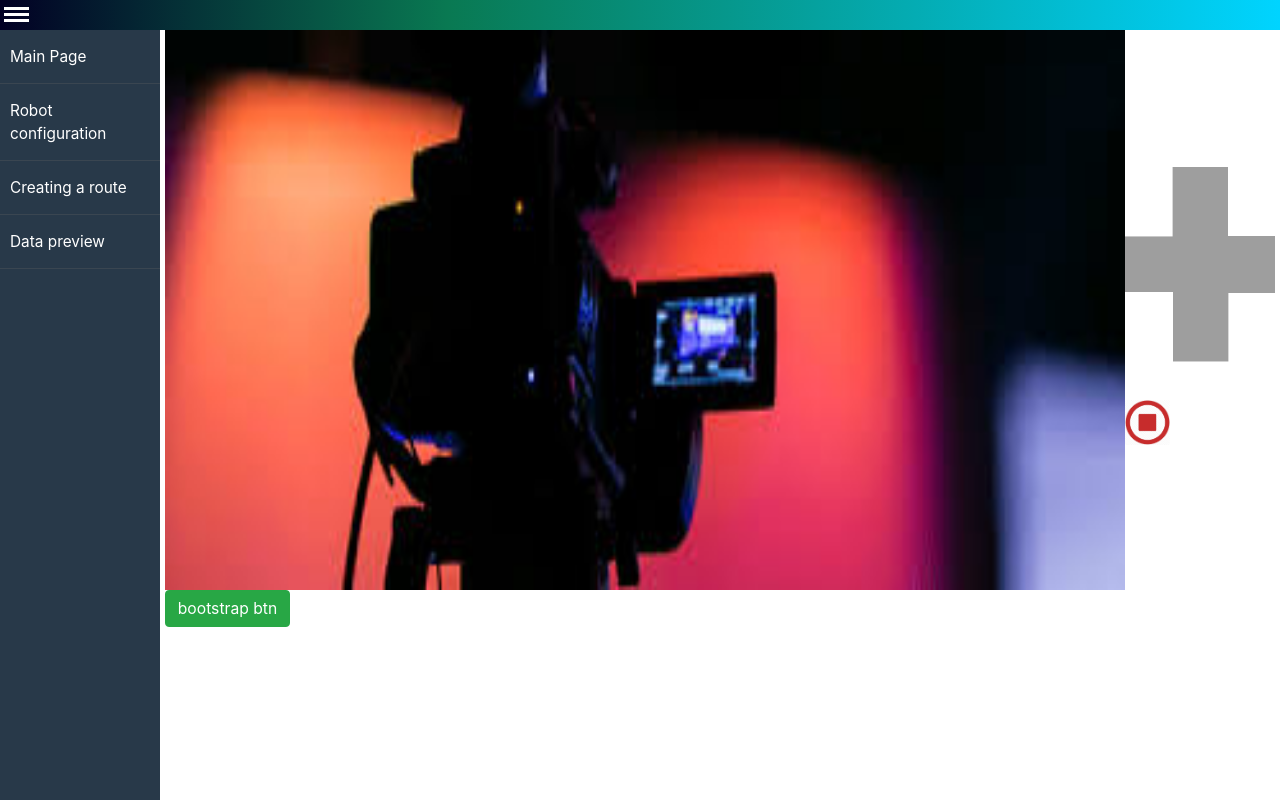
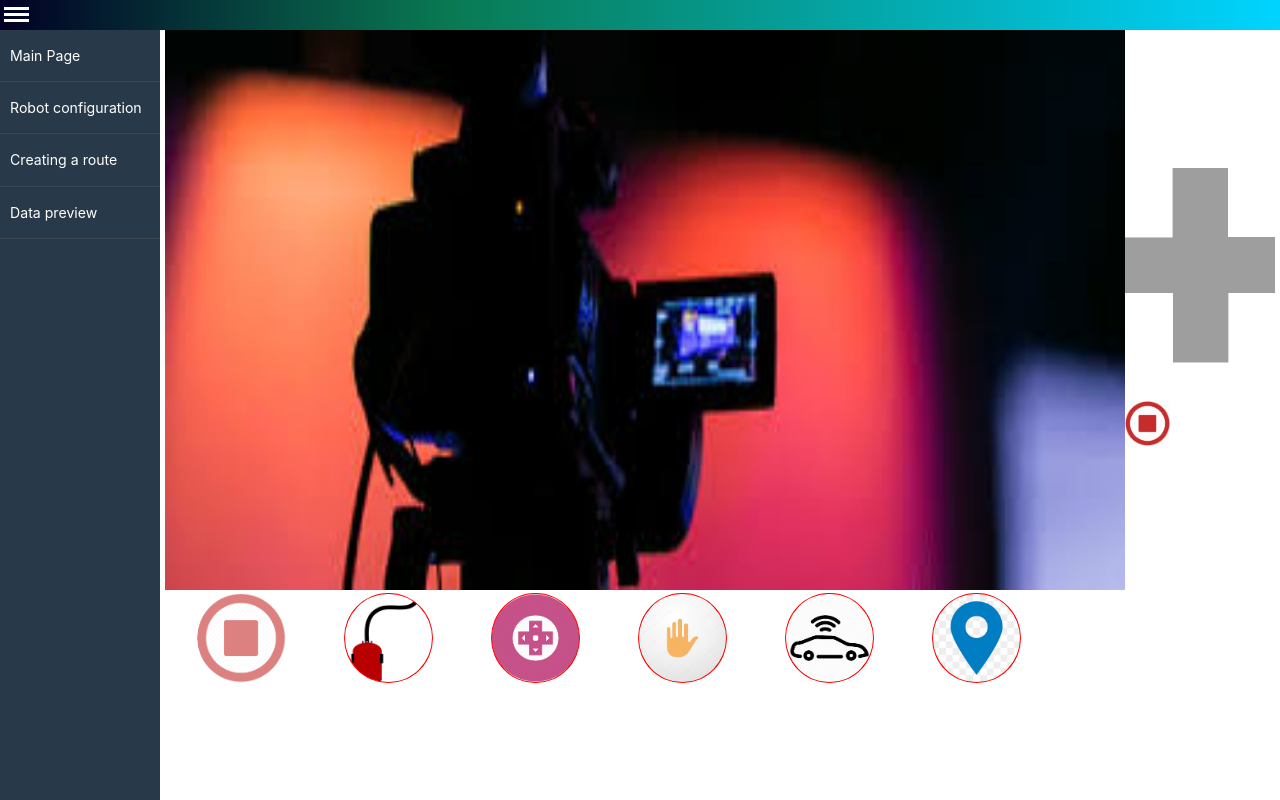
Before and after one commit to RafalPaprocki/remoteRobot, a Flask app: page / in a window 1280 px wide. Run offline with Flask 2, Linux system fonts and the light colour scheme; some libraries are stand-ins or nearby versions; grey boxes are pictures that could not be loaded.

Commit message:
robot functionality icons

```diff
--- a/app/static/base.css
+++ b/app/static/base.css
@@ -5,7 +5,7 @@ body{
     width: 100%;
     display: flex;
     flex-flow: column;
-    font-size: 0.98em;
+    font-size: 0.94em;
 }
 
 header{
--- a/app/static/mainPage.css
+++ b/app/static/mainPage.css
@@ -50,3 +50,65 @@
 .stop{
     width:30%;
 }
+
+.circle{
+    border-radius:50%;
+    width:10%;
+    padding-top: 10%;
+    cursor:pointer;
+    background: url("/static/stop.png") no-repeat;
+    background-position: center;
+    background-size: cover;
+    opacity: 0.6;
+    min-width:30px;
+    min-height:30px;
+
+}
+
+.circle:hover{
+    opacity: 0.7;
+}
+
+#stop.active{
+    opacity:1;
+}
+
+.line_follower{
+    background: url("/static/line_follower.png") no-repeat;
+    background-position: center;
+    background-size: cover;
+    border: 1px solid red;
+    opacity: 1;
+}
+
+.controlling{
+    background: url("/static/controlling.png") no-repeat;
+    background-position: center;
+    background-size: cover;
+    border: 1px solid red;
+    opacity: 1;
+}
+
+.gesture{
+    background: url("/static/gest.jpg") no-repeat;
+    background-position: center;
+    background-size: cover;
+    border: 1px solid red;
+    opacity: 1;
+}
+
+.autonomouse{
+    background: url("/static/autonomous.png") no-repeat;
+    background-position: center;
+    background-size: cover;
+    border: 1px solid red;
+    opacity: 1;
+}
+
+.location{
+    background: url("/static/location.jpg") no-repeat;
+    background-position: center;
+    background-size: cover;
+    border: 1px solid red;
+    opacity: 1;
+}
--- a/app/static/mainPage.js
+++ b/app/static/mainPage.js
@@ -0,0 +1,3 @@
+function activeStop(){
+    document.getElementById("stop").classList.toggle("active");
+}
--- a/app/templates/mainPage.html
+++ b/app/templates/mainPage.html
@@ -1,7 +1,7 @@
 {% extends "base.html" %}
 {% block header %}
     <link rel='stylesheet' type="text/css" href="{{ url_for('static', filename='mainPage.css') }}">
-    <script src="{{ url_for('static', filename='mainPage.css') }}"></script>
+    <script src="{{ url_for('static', filename='mainPage.js') }}"></script>
 {% endblock %}
 {% block content %}
     <div class="main-div">
@@ -26,5 +26,12 @@
             </div>
         </div>
     </div>
-    <button class="btn btn-success">bootstrap btn</button>
+    <div style=" display: flex; justify-content: space-around; width: 80%; padding:3px">
+        <div id="stop" class = "circle" onclick="activeStop()" ></div>
+        <div id="" class = "circle line_follower" onclick="activeStop()" ></div>
+        <div id="" class = "circle controlling" onclick="activeStop()" ></div>
+        <div id="" class = "circle gesture" onclick="activeStop()" ></div>
+        <div id="" class = "circle autonomouse" onclick="activeStop()" ></div>
+        <div id="" class = "circle location" onclick="activeStop()" ></div>
+    </div>
 {% endblock %}
```
Also changed, not shown: app/static/autonomous.png (added), app/static/controlling.png (added), app/static/gest.jpg (added), app/static/line_follower.png (added), app/static/location.jpg (added).
